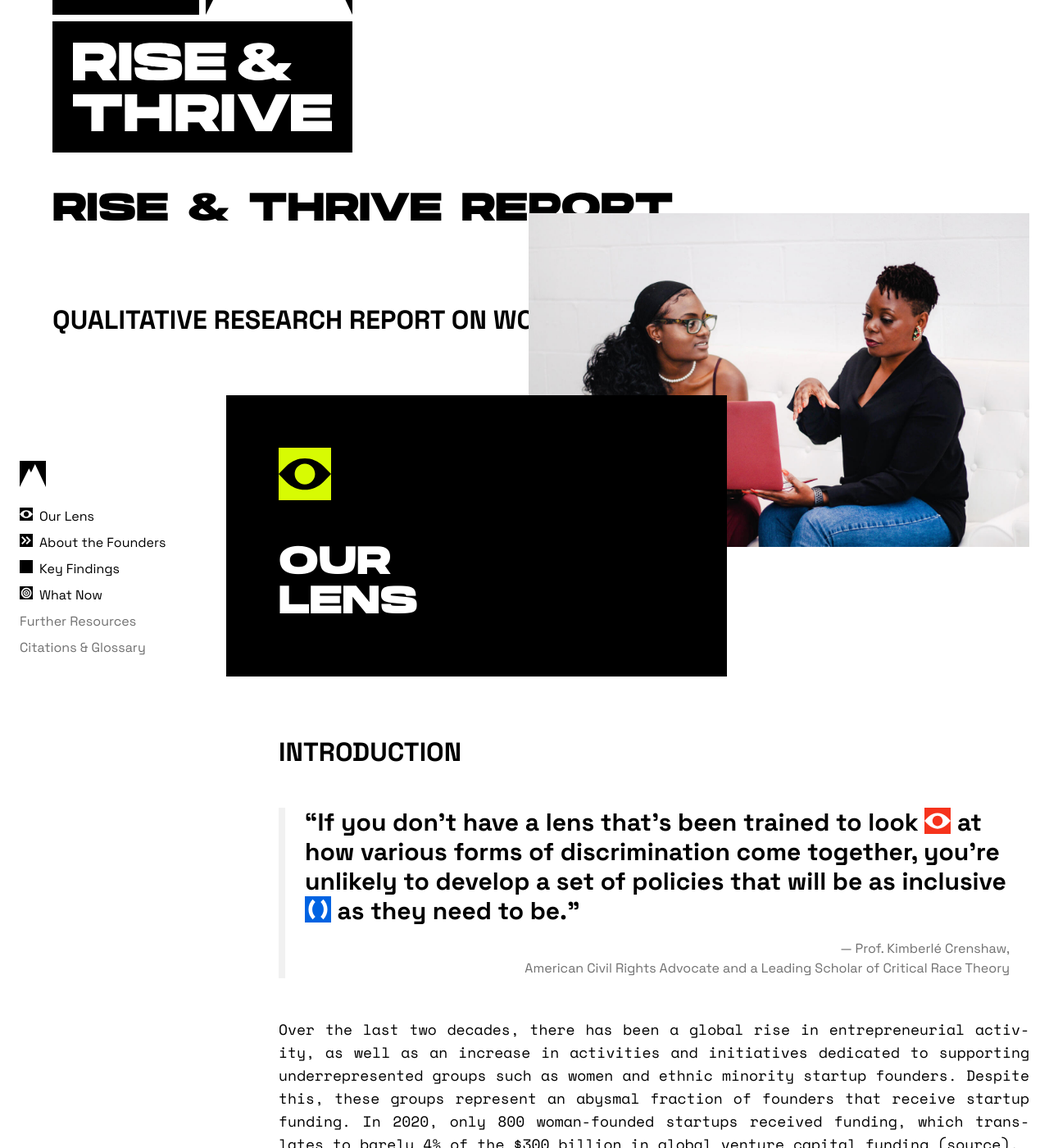
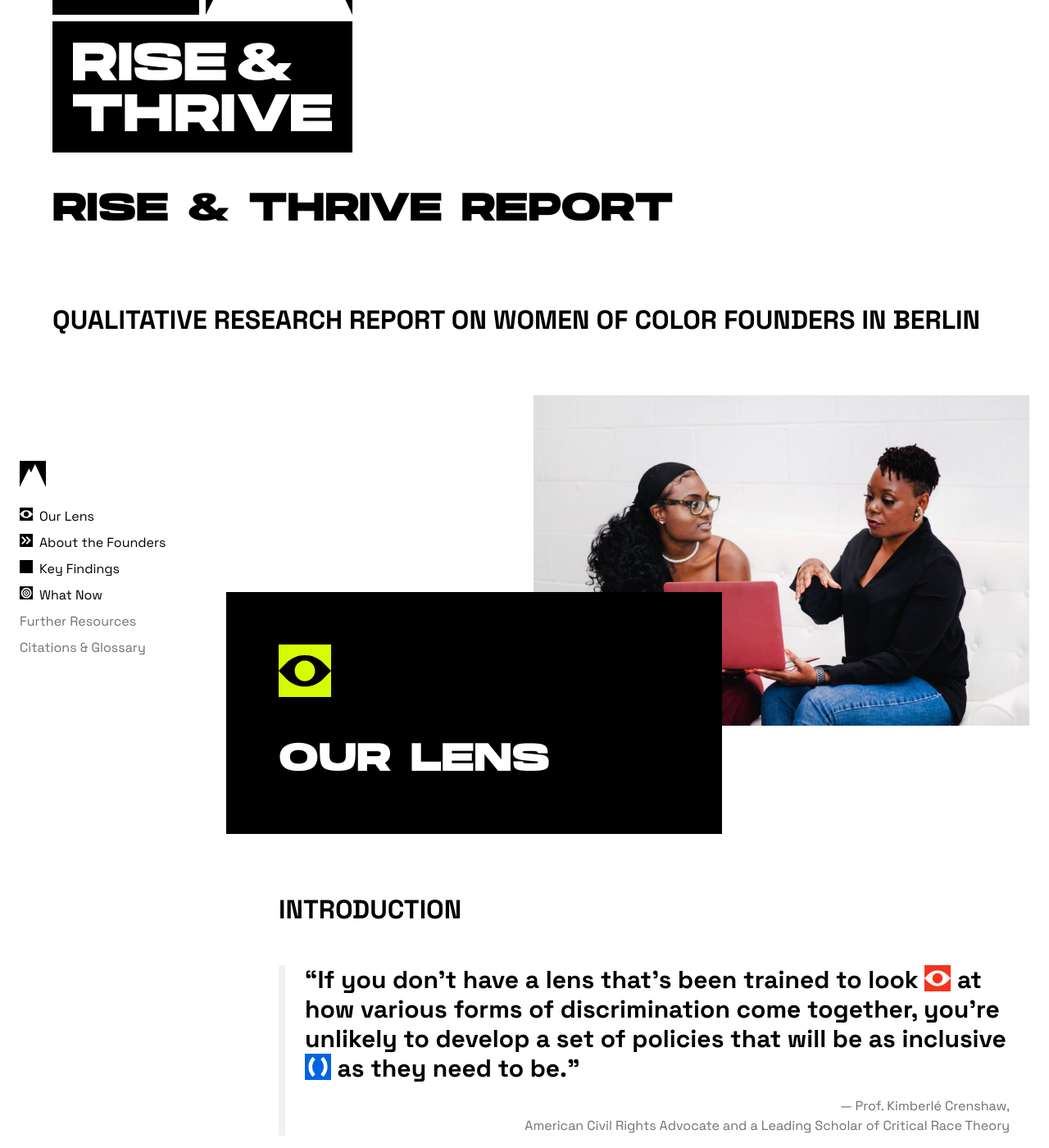
Before and after one commit to Founderland/Report, a Jekyll site: the page built from index.html, in a window 1280 px wide and 1400 px high, scrolled down 225 px. Shown: the whole window at 82% size. Built offline with Jekyll 4.4.1, drawn with Linux system fonts in a browser that asks for light colours.

Commit message:
section head positioning wip

```diff
--- a/assets/styles/output.css
+++ b/assets/styles/output.css
@@ -1475,13 +1475,15 @@
 /* #Section Head */
 
 .section-head {
-  padding-top: 3rem;
+  position: relative;
+  margin-top: calc(48px * 6);
 }
 
 .section-head img {
-  width: 66.666667%;
-  float: right;
-  margin-top: -350px;
+  width: 66%;
+  position: absolute;
+  right: 0;
+  margin-top: calc(-48px * 5);
 }
 
 .section-head .title-card {
@@ -1492,7 +1494,7 @@
   padding: 4rem;
   margin-left: -4rem;
   margin-top: -8rem;
-  width: 66.666667%;
+  width: 66%;
   position: relative;
 }
 
```
Also changed, not shown: assets/styles/input.css (+7 -5 lines).
